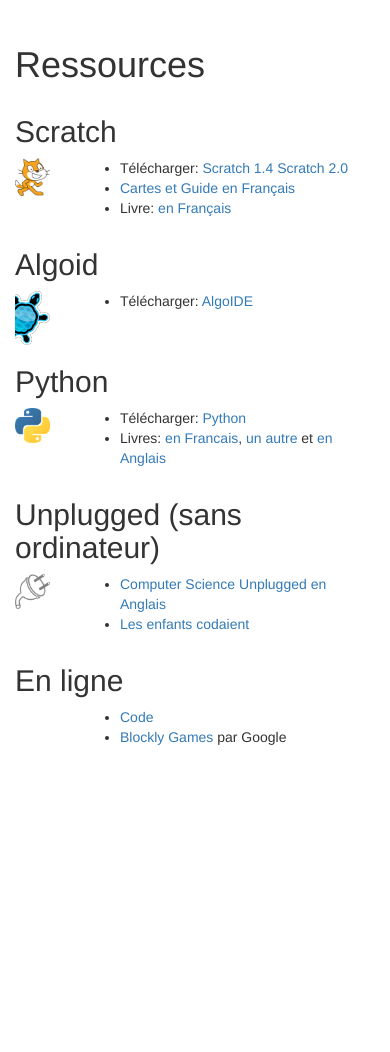
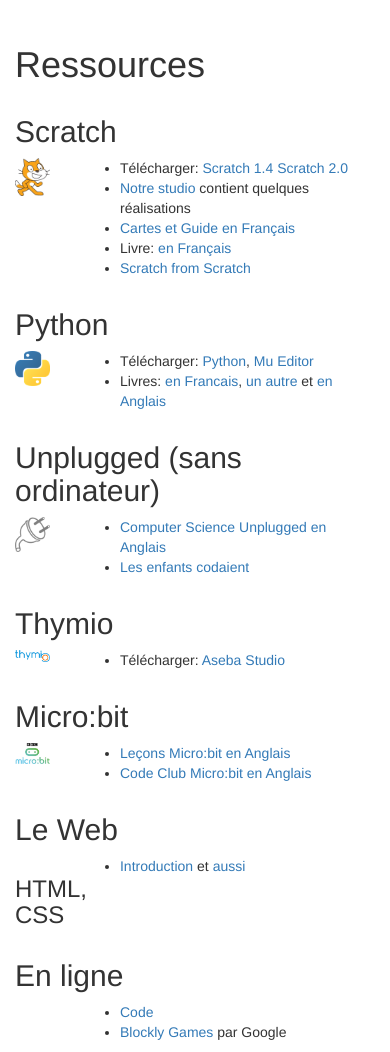
Before and after one commit to MixTeen/mixteen.github.io, a plain HTML site: page ressources.html in a window 390 px wide. Shown: the part 24-1076 px from the top of the page. Before the commit the page ends 844 px from the top, so only its background shows below. Drawn offline with nearby package versions, Linux system fonts and the light colour scheme.

Commit message:
Ajoute evenement Juin 2017 + Met à jour ressources

```diff
--- a/ressources.html
+++ b/ressources.html
@@ -1,7 +1,7 @@
 <!DOCTYPE html>
 <html>
 <head>
-    <title>Mix-TeeN</title>
+    <title>MiXTeeN</title>
     <meta charset="utf-8">
     <meta name="viewport" content="width=device-width, initial-scale=1.0">
     <link type="text/css" rel="stylesheet" href="//netdna.bootstrapcdn.com/bootstrap/3.0.0/css/bootstrap.min.css">
@@ -30,21 +30,10 @@
     <div class="col-xs-10 col-md-8">
       <ul>
         <li>Télécharger: <a href="https://scratch.mit.edu/scratch_1.4/">Scratch 1.4</a> <a href="https://scratch.mit.edu/scratch2download/">Scratch 2.0</a></li>
+        <li><a href="https://scratch.mit.edu/studios/3986723/">Notre studio</a> contient quelques réalisations</a></li>
         <li><a href="http://scratchfr.free.fr/">Cartes et Guide en Français</a></li>
         <li>Livre: <a href="http://www.eyrolles.com/Informatique/Livre/scratch-pour-les-kids-9782212141115">en Français</a></li>
-      </ul>
-    </div>
-</div>
-<div class="row">
-    <div class="col-xs-12">
-        <h2 class="featurette-heading">Algoid&nbsp;</h2>
-    </div>
-    <div class="col-xs-2 col-md-4">
-        <img src="images/algoid-turtle.png" alt="Algoid" class="img-responsive" style="max-height: 280px"/>
-    </div>
-    <div class="col-xs-10 col-md-8">
-      <ul>
-        <li>Télécharger: <a href="http://www.algoid.net/download_FR.php">AlgoIDE</a></li>
+        <li><a href="http://liris.cnrs.fr/amelie.cordier/ressources/scratch/scratch.html">Scratch from Scratch</a></li>
       </ul>
     </div>
 </div>
@@ -57,14 +46,13 @@
     </div>
     <div class="col-xs-10 col-md-8">
       <ul>
-        <li>Télécharger: <a href="https://www.python.org/downloads/">Python</a></li>
+        <li>Télécharger: <a href="https://www.python.org/downloads/">Python</a>, <a href="https://codewith.mu/">Mu Editor</a></li>
         <li>Livres: <a href="http://www.eyrolles.com/Informatique/Livre/python-pour-les-kids-9782212140880">en Francais</a>,
           <a href="https://swfk-fr.googlecode.com/files/swfk-fr_0.0.9.pdf">un autre</a> et
           <a href="http://www.nostarch.com/pythonforkids">en Anglais</a></li>
       </ul>
     </div>
 </div>
-
 <div class="row">
     <div class="col-xs-12">
         <h2 class="featurette-heading">Unplugged (sans ordinateur)&nbsp;</h2>
@@ -76,6 +64,46 @@
       <ul>
 	    <li><a href="http://csunplugged.org/">Computer Science Unplugged en Anglais</a></li>
         <li><a href="http://lesenfantscodaient.fr">Les enfants codaient</a></li>
+      </ul>
+    </div>
+</div>
+<div class="row">
+    <div class="col-xs-12">
+        <h2 class="featurette-heading">Thymio&nbsp;</h2>
+    </div>
+    <div class="col-xs-2 col-md-4">
+        <img src="images/logo_thymio.png" alt="Thymio" class="img-responsive" style="max-height: 180px"/>
+    </div>
+    <div class="col-xs-10 col-md-8">
+      <ul>
+        <li>Télécharger: <a href="https://www.thymio.org/fr:start">Aseba Studio</a></li>
+      </ul>
+    </div>
+</div>
+<div class="row">
+    <div class="col-xs-12">
+        <h2 class="featurette-heading">Micro:bit&nbsp;</h2>
+    </div>
+    <div class="col-xs-2 col-md-4">
+        <img src="images/logo_microbit.jpg" alt="Micro:bit" class="img-responsive" style="max-height: 180px"/>
+    </div>
+    <div class="col-xs-10 col-md-8">
+      <ul>
+        <li><a href="https://www.microbit.co.uk/blocks/lessons">Leçons Micro:bit en Anglais</a></li>
+        <li><a href="https://codeclubprojects.org/en-GB/microbit/">Code Club Micro:bit en Anglais</a></li>
+      </ul>
+    </div>
+</div>
+<div class="row">
+    <div class="col-xs-12">
+        <h2 class="featurette-heading">Le Web&nbsp;</h2>
+    </div>
+    <div class="col-xs-2 col-md-4">
+      <h3>HTML, CSS</h3>
+    </div>
+    <div class="col-xs-10 col-md-8">
+      <ul>
+        <li><a href="https://github.com/ameliecordier/intohtml-mixteen">Introduction</a> et <a href="https://github.com/acrepet/intro-html-mixteen">aussi</a></li>
       </ul>
     </div>
 </div>
```
Also changed, not shown: index.html (+25 -15 lines), images/logo_microbit.jpg (added), images/logo_thymio.png (added).
